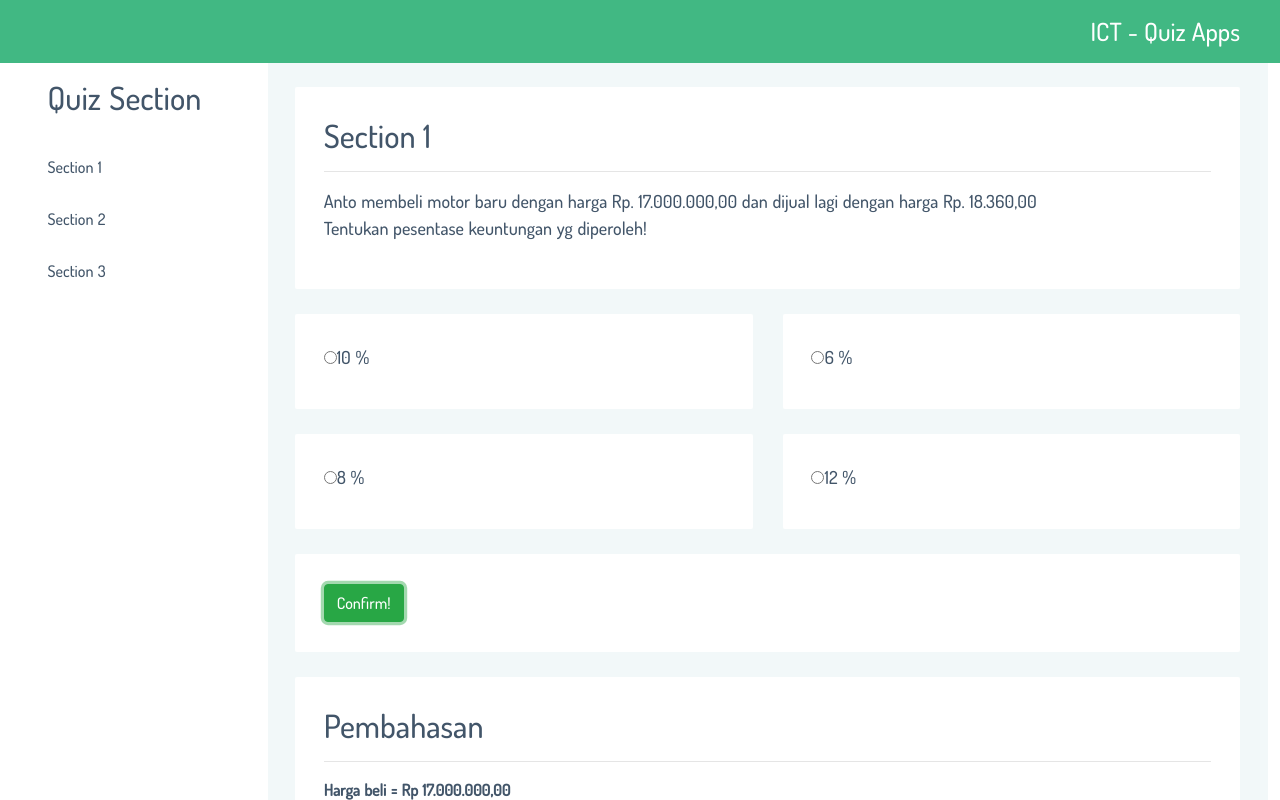
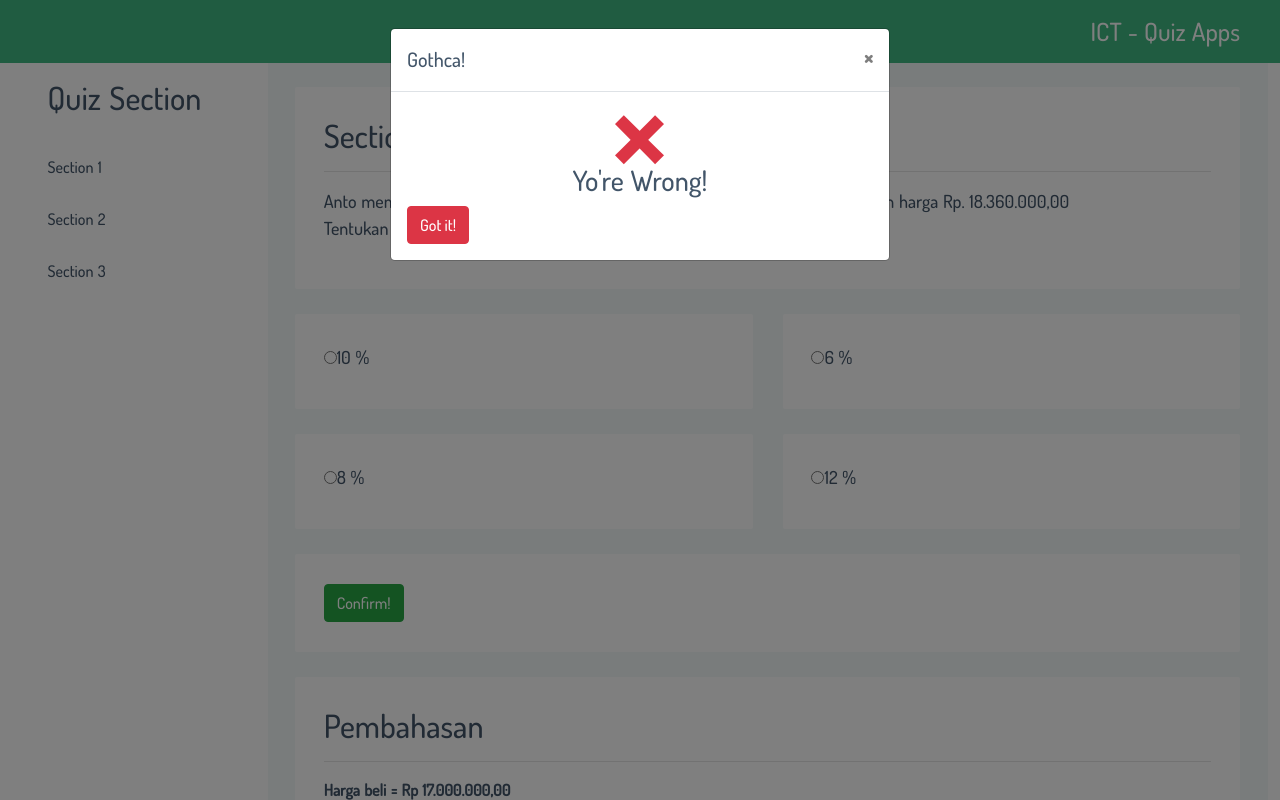
Before and after one commit to wiratama/ict-apps, a Nuxt app: page /quiz/section-1 in a window 1280 px wide. Both pictures are taken after a click on the button "Confirm!". Shown: the top 800 px of the page. Built offline with nearby package versions, Linux system fonts and the light colour scheme.

Commit message:
feddback modal

```diff
--- a/assets/css/main.scss
+++ b/assets/css/main.scss
@@ -189,7 +189,7 @@ body {
   top: 0;
   right: 0;
   left: 0;
-  z-index: 1099;
+  z-index: 999;
 }
 
 a {
@@ -219,3 +219,13 @@ a:hover {
 .text-muted {
   color: #a5a3a3 !important;
 }
+
+.success-icon-modal {
+  font-size: 50px !important;
+  color: $main-green;
+}
+
+.failed-icon-modal {
+  font-size: 50px !important;
+  color: #dc3545;
+}
--- a/pages/quiz/section-1.vue
+++ b/pages/quiz/section-1.vue
@@ -13,7 +13,7 @@
                   <h2 clas="section-title">Section 1</h2>
                   <hr>
                   <p class="section-question">
-                    Anto membeli motor baru dengan harga Rp. 17.000.000,00 dan dijual lagi dengan harga Rp. 18.360,00<br>
+                    Anto membeli motor baru dengan harga Rp. 17.000.000,00 dan dijual lagi dengan harga Rp. 18.360.000,00<br>
                     Tentukan pesentase keuntungan yg diperoleh!
                   </p>
                 </div>
@@ -100,7 +100,7 @@
                   <b>Persentase keuntungan = Untung/Harga beli x 100%</b><br>
                   <b>Persentase keuntungan</b> = Rp 1.360.000,00/Rp 17.000.000,00 x 100%<br>
                   <b>Persentase keuntungan</b> = 8%<br>
-
+                  <hr>
                   <nuxt-link to="/quiz/section-2" class="btn btn-success">Got it!</nuxt-link>
                 </div>
               </div>
@@ -112,6 +112,21 @@
       </div>
 
     </div>
+
+    <b-modal ref="successModal" hide-footer title="Gothca!">
+      <div class="d-block text-center">
+        <span class="oi success-icon-modal" data-glyph="check"></span>
+        <h3>Succes!</h3>
+      </div>
+      <nuxt-link to="/quiz/section-2" class="btn btn-success">Got it!</nuxt-link>
+    </b-modal>
+    <b-modal ref="failedModal" hide-footer title="Gothca!">
+      <div class="d-block text-center">
+        <span class="oi failed-icon-modal" data-glyph="x"></span>
+        <h3>Yo're Wrong!</h3>
+      </div>
+      <button class="btn btn-danger" @click="hideModal">Got it!</button>
+    </b-modal>
   </div>
 </template>
 
@@ -134,11 +149,21 @@ export default {
   },
   methods: {
     setSectionAnswer() {
+      this.$refs.successModal.hide();
+      this.$refs.failedModal.hide();
+
       let _section = 'answer_section1';
       this.hidePembahasan = true;
       if(this.section_answer!='3') {
         this.hidePembahasan = false;
+        this.$refs.failedModal.show();
+      } else {
+        this.$refs.successModal.show();
       }
+    },
+    hideModal () {
+      this.$refs.successModal.hide();
+      this.$refs.failedModal.hide();
     }
   },
 }
--- a/pages/quiz/section-2.vue
+++ b/pages/quiz/section-2.vue
@@ -98,7 +98,7 @@
                   <b>Harga pembelian</b> = 100% / ( 100% + 5% ) X Rp 126.000,00<br>
                   <b>Harga pembelian</b> = 100% / 105% X Rp 126.000,00<br>
                   <b>Harga pembelian</b> = Rp 120.000,00<br>
-
+                  <hr>
                   <nuxt-link to="/quiz/section-3" class="btn btn-success">Got it!</nuxt-link>
                 </div>
               </div>
@@ -110,6 +110,21 @@
       </div>
 
     </div>
+
+    <b-modal ref="successModal" hide-footer title="Gothca!">
+      <div class="d-block text-center">
+        <span class="oi success-icon-modal" data-glyph="check"></span>
+        <h3>Succes!</h3>
+      </div>
+      <nuxt-link to="/quiz/section-3" class="btn btn-success">Got it!</nuxt-link>
+    </b-modal>
+    <b-modal ref="failedModal" hide-footer title="Gothca!">
+      <div class="d-block text-center">
+        <span class="oi failed-icon-modal" data-glyph="x"></span>
+        <h3>Yo're Wrong!</h3>
+      </div>
+      <button class="btn btn-danger" @click="hideModal">Got it!</button>
+    </b-modal>
   </div>
 </template>
 
@@ -132,11 +147,21 @@ export default {
   },
   methods: {
     setSectionAnswer() {
+      this.$refs.successModal.hide();
+      this.$refs.failedModal.hide();
+
       let _section = 'answer_section1';
       this.hidePembahasan = true;
       if(this.section_answer!='1') {
         this.hidePembahasan = false;
+        this.$refs.failedModal.show();
+      } else {
+        this.$refs.successModal.show();
       }
+    },
+    hideModal () {
+      this.$refs.successModal.hide();
+      this.$refs.failedModal.hide()
     }
   },
 }
--- a/pages/quiz/section-3.vue
+++ b/pages/quiz/section-3.vue
@@ -102,7 +102,8 @@
                   <b>Persentase keuntungan = ( Untung/Harga beli ) x 100%</b><br>
                   <b>Persentase keuntungan</b> = ( Rp 2.500.000,00/Rp 12.500.000,00 ) x 100%<br>
                   <b>Persentase keuntungan</b> = 20%<br>
-                  <br>
+                  <hr>
+                  <nuxt-link to="/" class="btn btn-success">Got it!</nuxt-link>
                 </div>
               </div>
             </div>
@@ -113,6 +114,21 @@
       </div>
 
     </div>
+
+    <b-modal ref="successModal" hide-footer title="Gothca!">
+      <div class="d-block text-center">
+        <span class="oi success-icon-modal" data-glyph="check"></span>
+        <h3>Yo're Done!</h3>
+      </div>
+      <nuxt-link to="/" class="btn btn-success">Got it!</nuxt-link>
+    </b-modal>
+    <b-modal ref="failedModal" hide-footer title="Gothca!">
+      <div class="d-block text-center">
+        <span class="oi failed-icon-modal" data-glyph="x"></span>
+        <h3>Yo're Wrong!</h3>
+      </div>
+      <button class="btn btn-danger" @click="hideModal">Got it!</button>
+    </b-modal>
   </div>
 </template>
 
@@ -135,11 +151,21 @@ export default {
   },
   methods: {
     setSectionAnswer() {
+      this.$refs.successModal.hide();
+      this.$refs.failedModal.hide();
+
       let _section = 'answer_section1';
       this.hidePembahasan = true;
       if(this.section_answer!='4') {
         this.hidePembahasan = false;
+        this.$refs.failedModal.show();
+      } else {
+        this.$refs.successModal.show();
       }
+    },
+    hideModal () {
+      this.$refs.successModal.hide();
+      this.$refs.failedModal.hide()
     }
   },
 }
```
